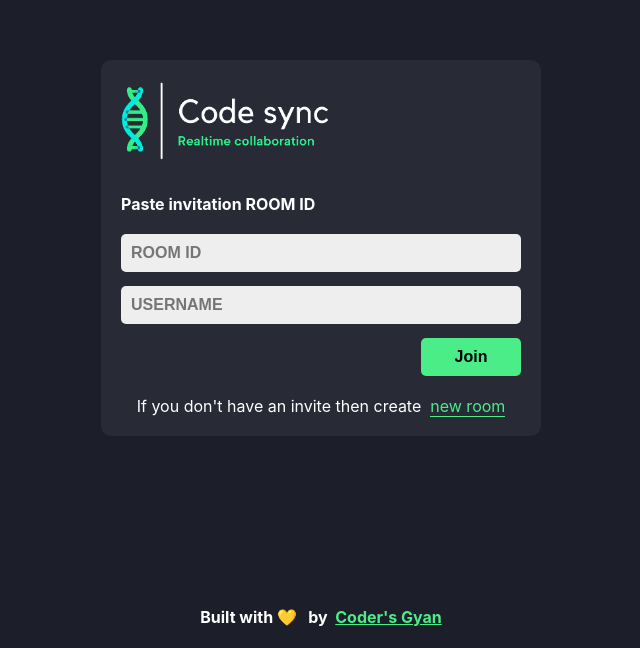
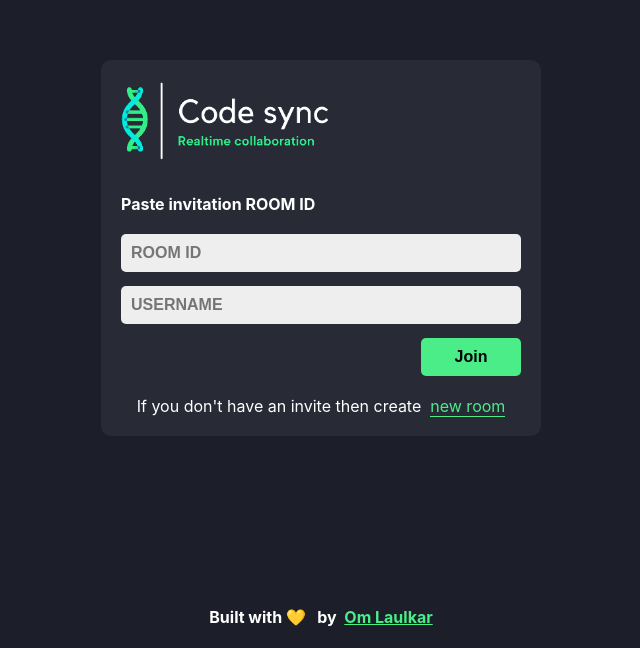
Before and after one commit to codegoddddd/realtime-code-editor, a React (Create React App) app: page / in a window 1280 px wide. Shown: the part 152-800 px from the top of the page, without its empty margins (319-959 px from the left). Built offline with nearby package versions, Linux system fonts and the light colour scheme.

Commit message:
Update Home.js

```diff
--- a/src/pages/Home.js
+++ b/src/pages/Home.js
@@ -78,7 +78,7 @@ const Home = () => {
             <footer>
                 <h4>
                     Built with 💛 &nbsp; by &nbsp;
-                    <a href="https://github.com/codersgyan">Coder's Gyan</a>
+                    <a href="https://github.com/codegoddddd/realtime-code-editor/tree/main">Om Laulkar</a>
                 </h4>
             </footer>
         </div>
```
